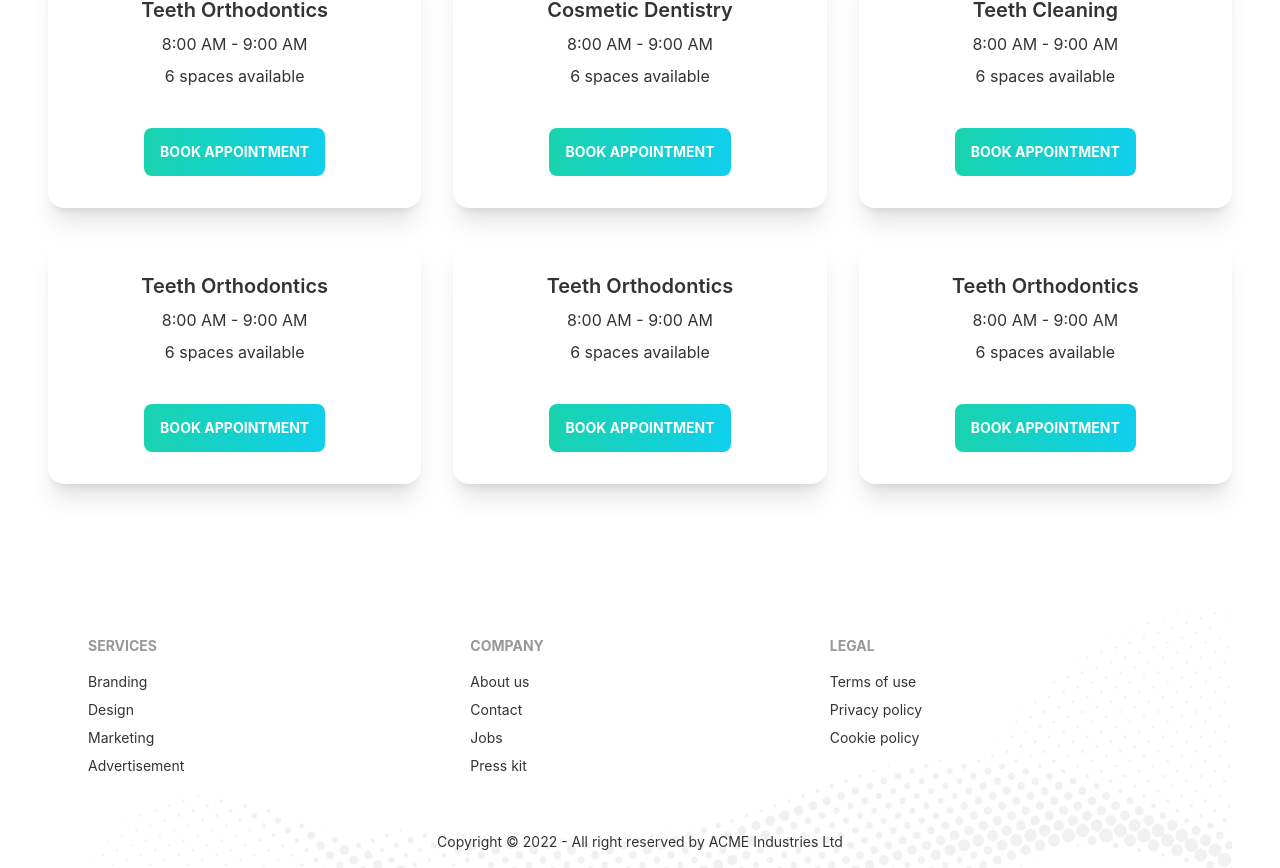
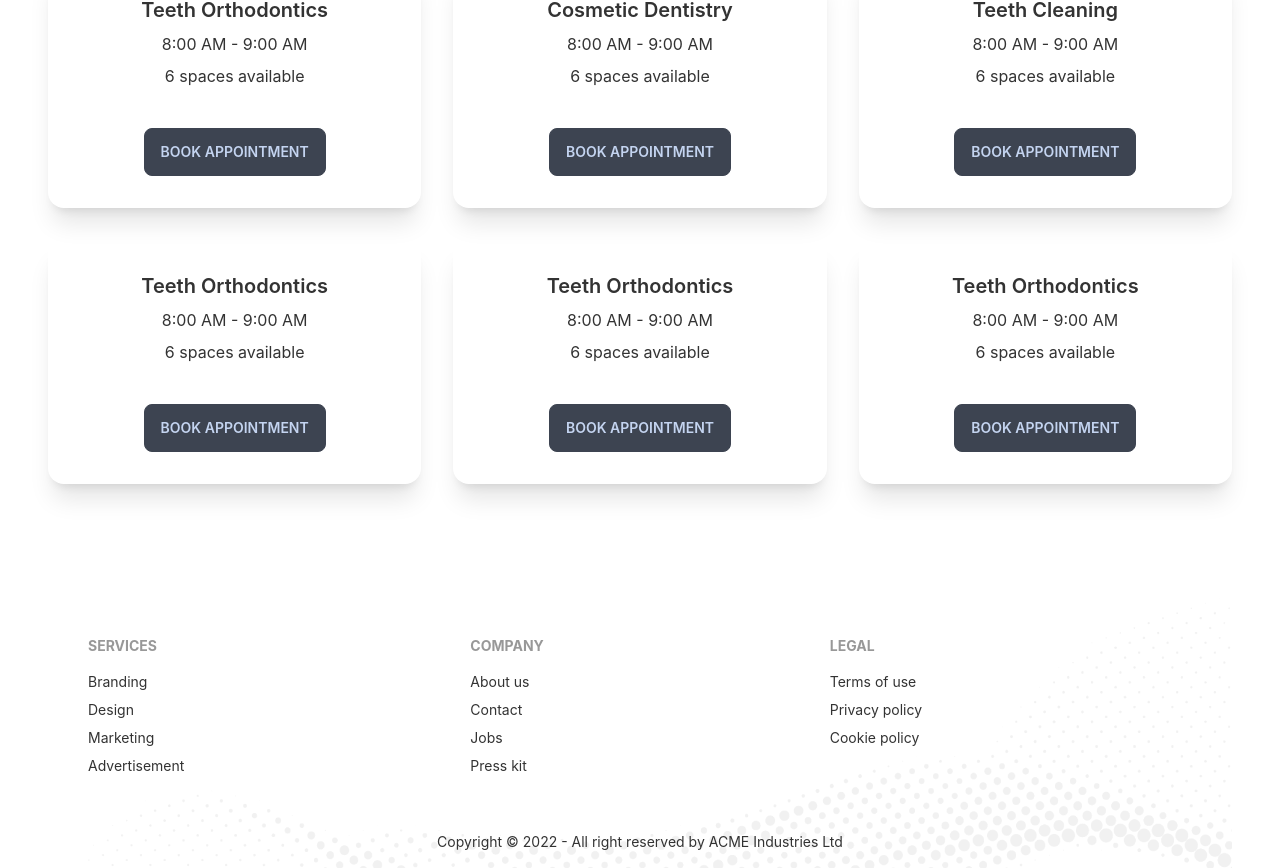
Before and after one commit to ssmdbayzid/doctor-portal, a React (Create React App) app: page /appointment in a window 1280 px wide. Shown: the part 1420-2288 px from the top of the page. Built offline with nearby package versions, Linux system fonts and the light colour scheme.

Commit message:
added modal for booking

```diff
--- a/src/component/Appointment/Slot.js
+++ b/src/component/Appointment/Slot.js
@@ -5,9 +5,7 @@ import TreatmentModal from './TreatmentModal';
 const Slot = () => {
 
     const [services, setServices] = useState([])
-    // const [treatment, setTreatment] = useState(null)
-
-    const [text, setText] = useState('')
+    const [treatment, setTreatment] = useState(null)
 
     useEffect(()=>{
         fetch('services.json')
@@ -15,12 +13,8 @@ const Slot = () => {
         .then(data=>setServices(data))
     },[])
 
-    // if(treatment){
-    //     console.log(treatment)
-    // }
-
-    if(text){
-        console.log(text)
+    if(treatment){
+        console.log(treatment)
     }
 
     return (
@@ -32,16 +26,16 @@ const Slot = () => {
                     services.map(service => <SlotService
                         key={service._id}
                         service={service}
-                        setText={setText}
+                        setTreatment={setTreatment}
                     ></SlotService>)
                 }
 
-                {/* {
+                {
                     treatment && <TreatmentModal
                     key={treatment._id}
                     treatment={treatment}
                     ></TreatmentModal>
-                } */}
+                }
             </div>
 
         </div>
--- a/src/component/Appointment/SlotService.js
+++ b/src/component/Appointment/SlotService.js
@@ -1,15 +1,8 @@
 
 import React from 'react';
-import Button from '../Button';
+// import Button from '../Button';
 
-const SlotService = ({service}) => {
-
-    const [text, setText] = ('')
-
-
-    if(text){
-        console.log(text)
-    }
+const SlotService = ({service, setTreatment}) => {
 
 
     const {serviceName, slot} = service;
@@ -22,15 +15,11 @@ const SlotService = ({service}) => {
                 </p>
                 <p>{slot.length} {slot.length > 1? 'spaces' : 'space'} available</p>
                 <div className="card-actions mx-auto mt-8 justify-end">
-                    {/* <Button
+                    <label
+                    for="treatment-modal" class="btn modal-button"
                     disabled={slot.length === 0}
                     onClick={()=>setTreatment(service)}
-                    >Book Appointment</Button> */}
-
-                    <Button
-                    disabled={slot.length === 0}
-                    onClick={()=>setText('this is text for service')}
-                    >Book Appointment</Button>
+                    >Book Appointment</label>
                 </div>
             </div>
         </div>
--- a/src/component/Appointment/TreatmentModal.js
+++ b/src/component/Appointment/TreatmentModal.js
@@ -1,16 +1,29 @@
 import React from 'react';
 
-const TreatmentModal = ({service}) => {
+const TreatmentModal = ({ treatment }) => {
+    const { serviceName, slot } = treatment
     return (
         <div>
-            <input type="checkbox" id="my-modal-6" className="modal-toggle" />
-            <div className="modal modal-bottom sm:modal-middle">
+            <input type="checkbox" id="treatment-modal" className="modal-toggle" />
+            <div className="modal modal-bottom text-center sm:modal-middle">
                 <div className="modal-box">
-                    <h3 className="font-bold text-lg">Congratulations {service.name}</h3>
-                    <p className="py-4">You've been selected for a chance to get one year of subscription to use Wikipedia for free!</p>
+                    <label for="treatment-modal" class="btn btn-sm btn-circle absolute right-2 top-2">✕</label>
+                    <h3 className="font-bold absolute left-2 top-2 text-lg">Booking For: {serviceName}</h3>
+                    <form>
+                        <input type="text" placeholder="Type here" class="input text-sm m-3 input-bordered w-full max-w-xs" />
+                        <input type="text" placeholder="Type here" class="input text-sm m-3 input-bordered w-full max-w-xs" />
+                        <input type="text" placeholder="Type here" class="input text-sm m-3 input-bordered w-full max-w-xs" />
+                        <input className='block mx-auto bg-accent rounded-lg text-white text-xl py-3 w-[320px]' type="submit" value="Submit"/>
+                    </form>
+                    <div className='my-12'>
+
+                    </div>
+
+
+                    {/* <p className="py-4">Schedule Period: {slot[0]}</p>
                     <div className="modal-action">
-                        <label for="my-modal-6" className="btn">Yay!</label>
-                    </div>
+                        <label for="treatment-modal" className="btn">Book</label>
+                    </div> */}
                 </div>
             </div>
         </div>
```
